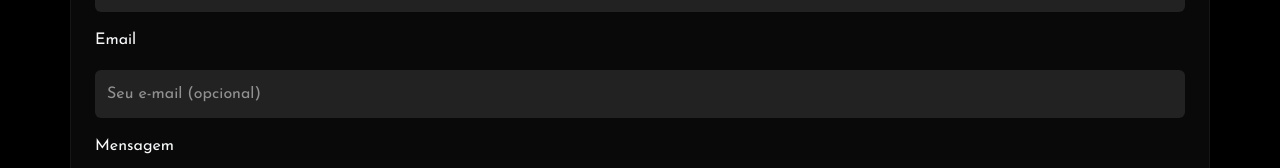
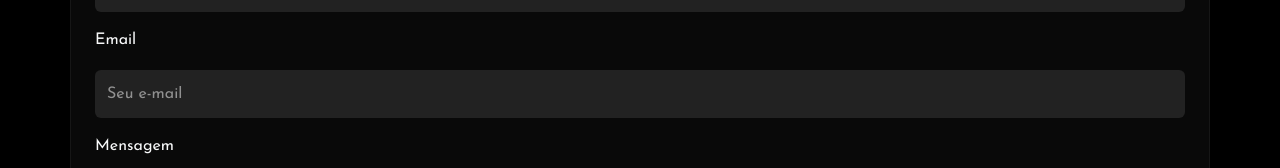
Before and after one commit to jesse-barbosa/jesse-barbosa.github.io, a React (Create React App) app: page / in a window 1280 px wide. Shown: the part 3918-4086 px from the top of the page. Built offline with nearby package versions, Linux system fonts and the light colour scheme.

Commit message:
Removing 'optional' tag from the email input

```diff
--- a/src/App.js
+++ b/src/App.js
@@ -213,7 +213,7 @@ function App() {
                 type="email"
                 className="form-control"
                 id="userEmail"
-                placeholder="Seu e-mail (opcional)"
+                placeholder="Seu e-mail"
                 value={email}
                 onChange={(e) => setEmail(e.target.value)}
                 required
```
